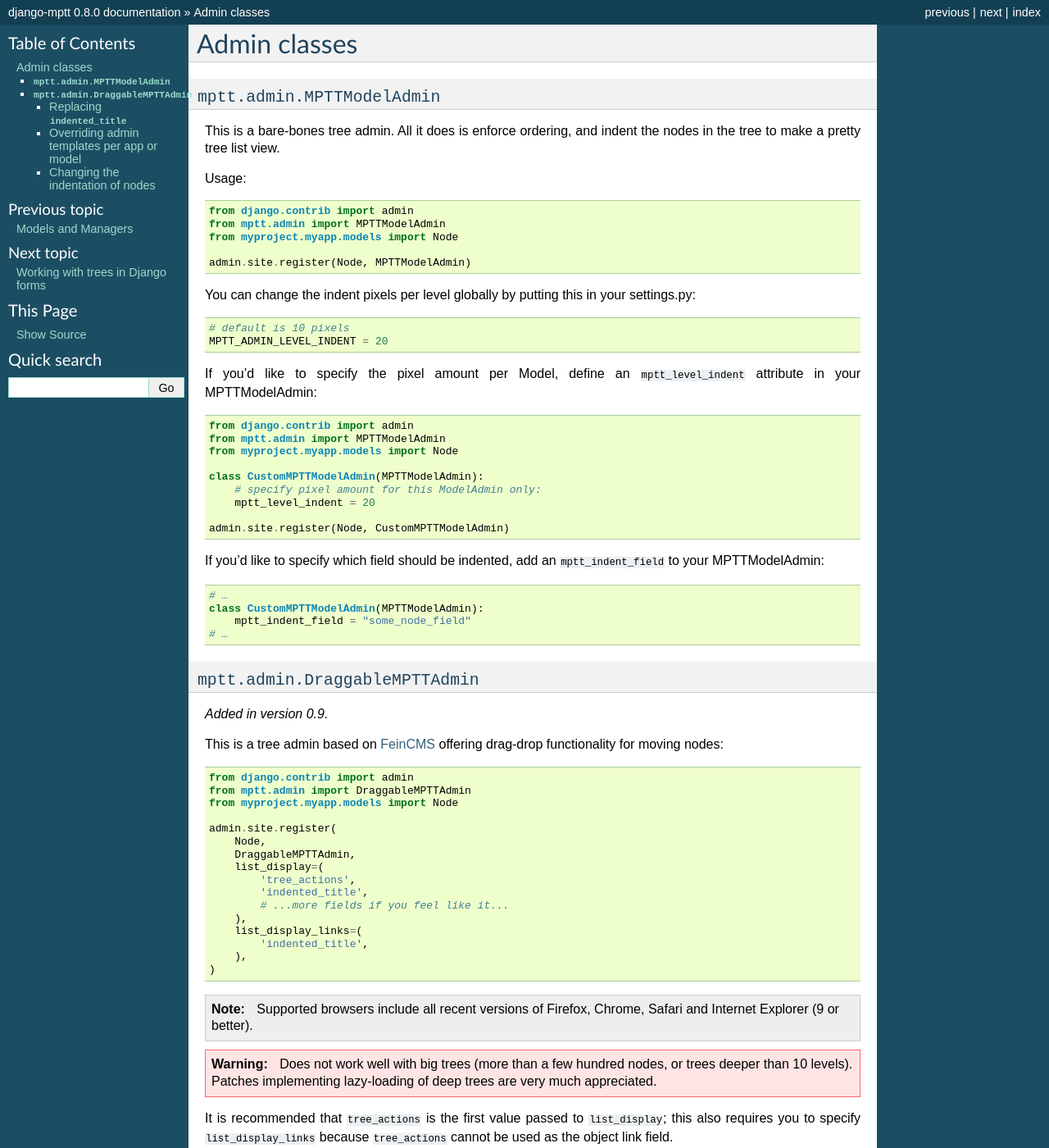
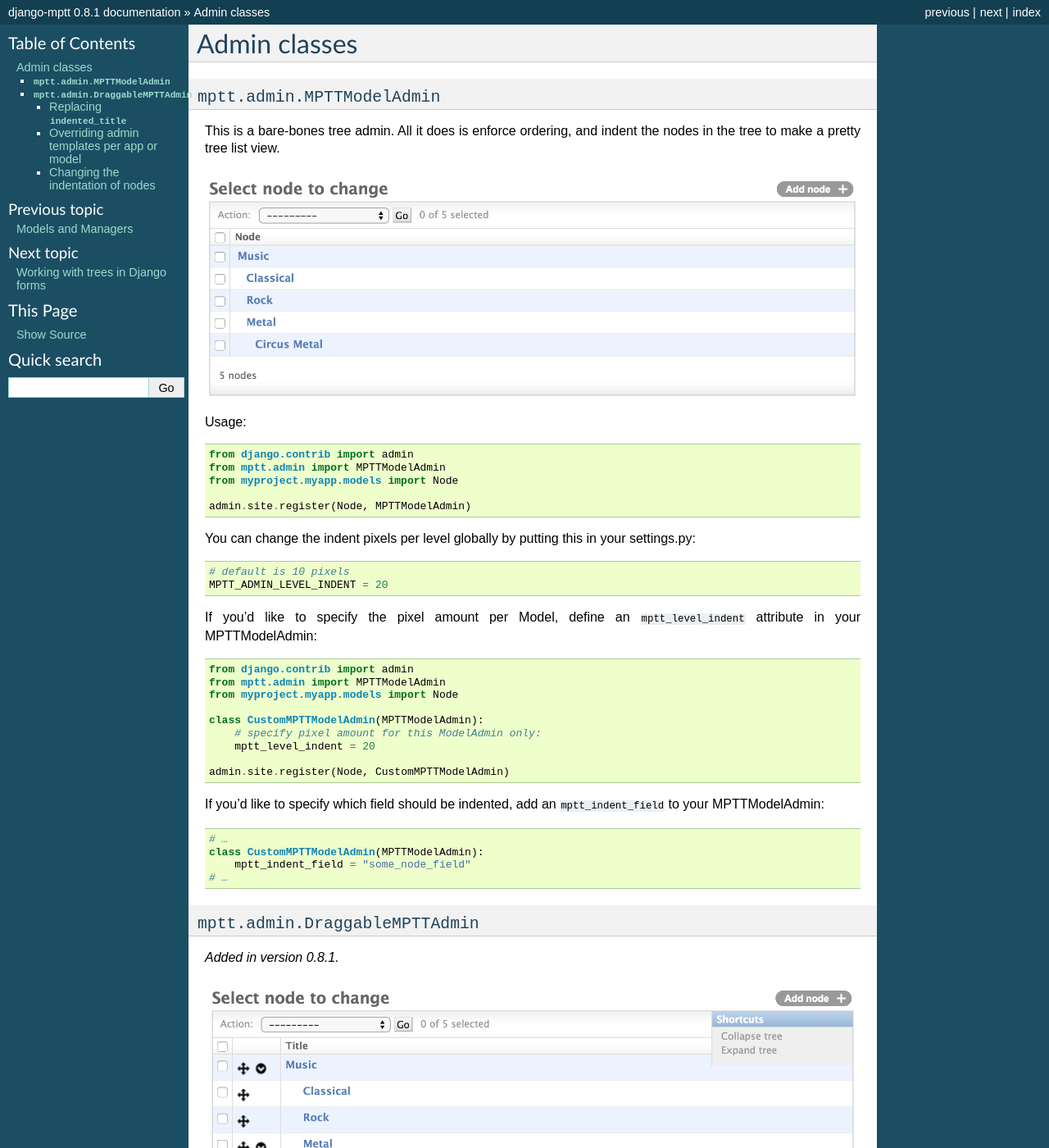
Before and after one commit to LazarBekcic/django-mptt, a Sphinx documentation site: the page built from docs/admin.rst, in a window 1280 px wide and 1400 px high. Shown: the whole window at 82% size. Built offline with Sphinx 7.4.7, drawn with Linux system fonts in a browser that asks for light colours; some of the changed text lies outside the part shown.

Commit message:
Bump version to 0.8.1. Add screenshots of admin options. Fixes #438

```diff
--- a/docs/admin.rst
+++ b/docs/admin.rst
@@ -7,6 +7,11 @@ Admin classes
 
 This is a bare-bones tree admin. All it does is enforce ordering, and indent the nodes
 in the tree to make a pretty tree list view.
+
+.. image:: mpttmodeladmin-genres.png
+    :align: center
+    :width: 26.21cm
+    :alt: MPTTModelAdmin screenshot
 
 Usage::
 
@@ -47,7 +52,12 @@ to your MPTTModelAdmin::
 ``mptt.admin.DraggableMPTTAdmin``
 ~~~~~~~~~~~~~~~~~~~~~~~~~~~~~~~~~
 
-.. versionadded:: 0.9
+.. versionadded:: 0.8.1
+
+.. image:: draggablempttadmin-genres.png
+    :align: center
+    :width: 26.39cm
+    :alt: DraggableMPTTAdmin screenshot
 
 This is a tree admin based on FeinCMS_ offering drag-drop functionality for
 moving nodes::
--- a/mptt/__init__.py
+++ b/mptt/__init__.py
@@ -1,6 +1,6 @@
 from __future__ import unicode_literals
 
-VERSION = (0, 8, 0)
+VERSION = (0, 8, 1)
 
 
 def register(*args, **kwargs):
```
Also changed, not shown: docs/draggablempttadmin-genres.png (added), docs/mpttmodeladmin-genres.png (added).
